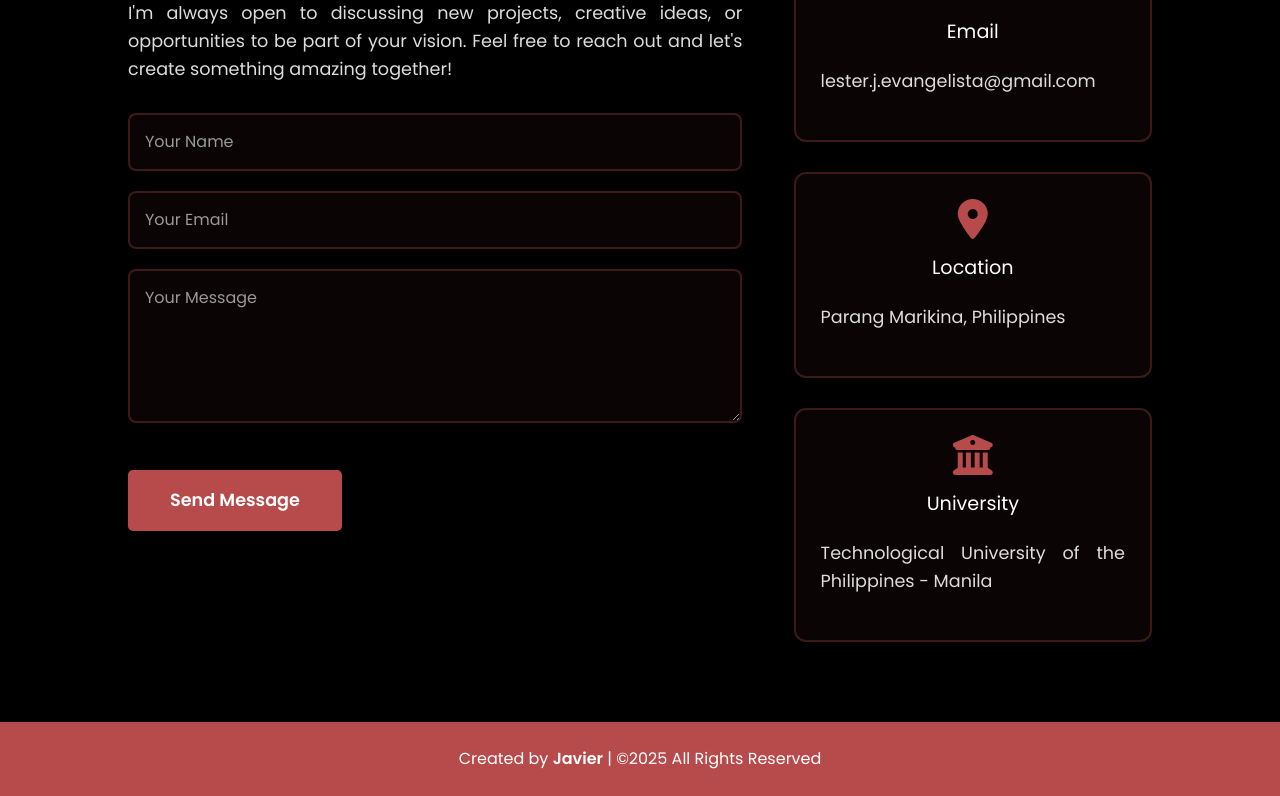
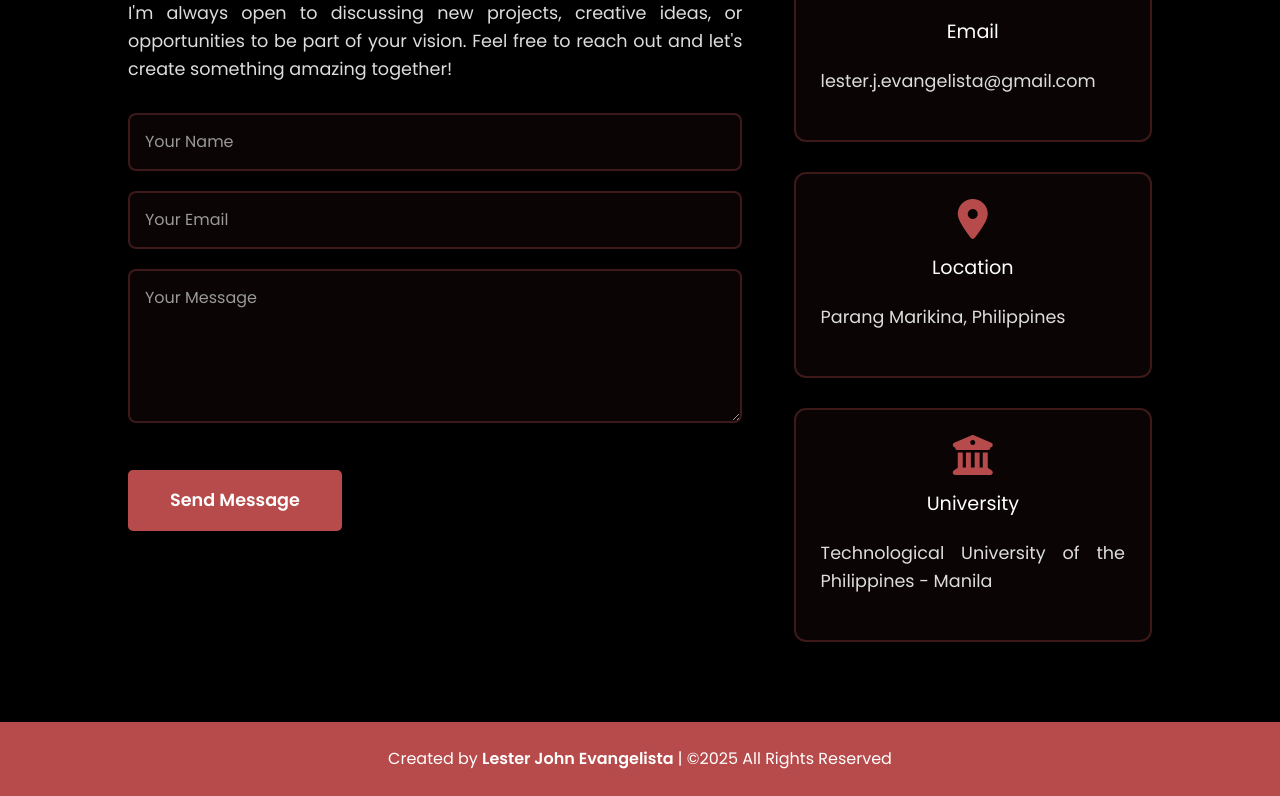
Before and after one commit to Lester-4-Kaizen/Portfolio, a Next.js app: page / in a window 1280 px wide. Shown: the part 5226-6022 px from the top of the page. Built offline with nearby package versions, Linux system fonts and the light colour scheme.

Commit message:
Update page.jsx

```diff
--- a/app/page.jsx
+++ b/app/page.jsx
@@ -486,7 +486,7 @@ export default function Portfolio() {
       <footer>
         <div className="text">
           <span>
-            Created by <a href="#home">Javier</a> | ©2025 All Rights Reserved
+            Created by <a href="#home">Lester John Evangelista</a> | ©2025 All Rights Reserved
           </span>
         </div>
       </footer>
```
